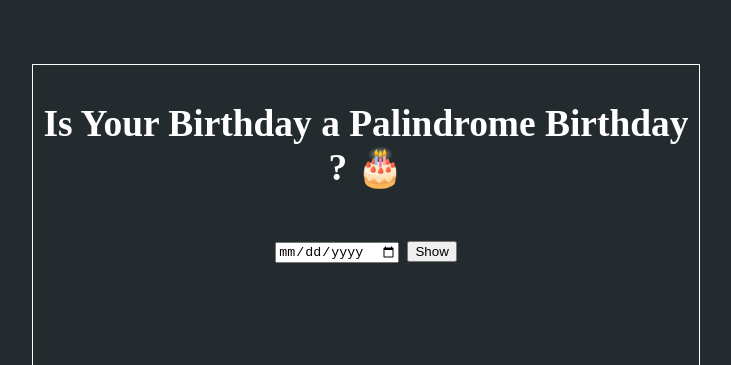
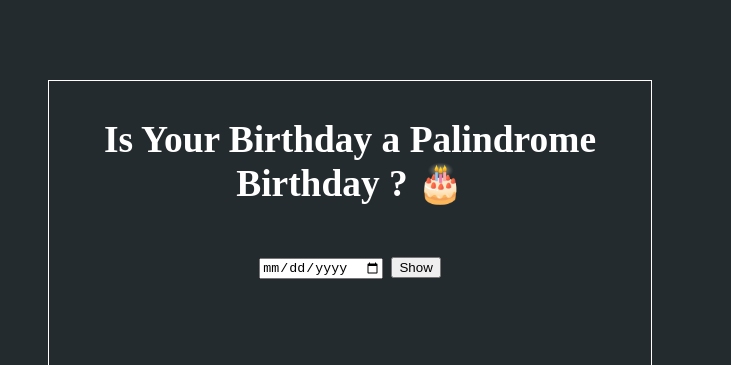
Before and after one commit to ayush65/Is--YOUR-BIRTHDAY-A-PALINDROM-NEOG-CAMP-mark13, a plain HTML site: page index.html in a window 1280 px wide. Shown: the top 365 px of the page, without its empty margins (32-763 px from the left). Drawn offline with Linux system fonts and the light colour scheme.

Commit message:
update style.css

```diff
--- a/style.css
+++ b/style.css
@@ -1,13 +1,13 @@
 body {
-  margin: 3rem;
-  padding: 1rem;
+  margin: 2rem;
+  padding: 3rem;
   box-sizing: border-box;
   height: 150vh;
   background-color: #242B2E;
   color: white;
   max-width: 700px ;
   font-size: xx-large;
-  align-self: center;
+
 
 
 }
```
